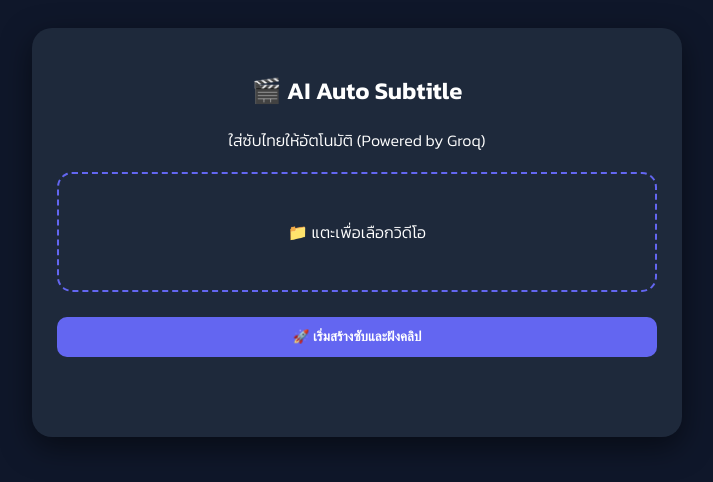
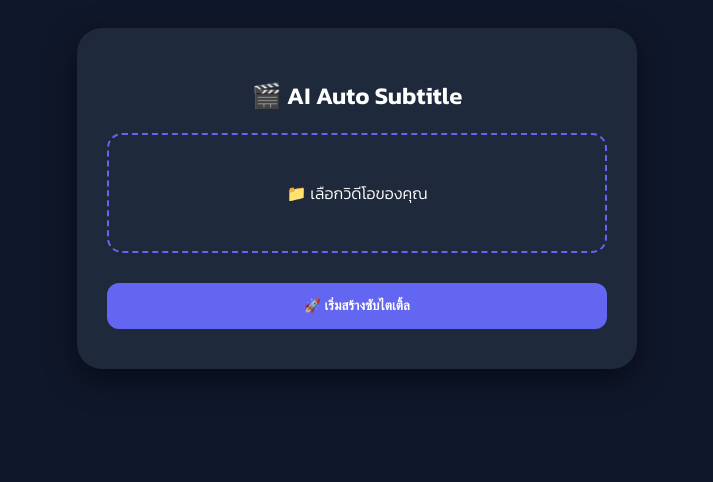
Before and after one commit to chxngth369-lang/Subtitle, a plain HTML site: page index.html in a window 1280 px wide. Shown: the whole page, without its empty margins (283-996 px from the left). Drawn offline with Linux system fonts and the light colour scheme.

Commit message:
Rename title and update layout styles in index.html

```diff
--- a/index.html
+++ b/index.html
@@ -3,79 +3,59 @@
 <head>
     <meta charset="UTF-8">
     <meta name="viewport" content="width=device-width, initial-scale=1.0">
-    <title>AI Video Master</title>
+    <title>AI Subtitle Pro</title>
     <link href="https://fonts.googleapis.com/css2?family=Kanit:wght@300;600&display=swap" rel="stylesheet">
     <style>
-        body { font-family: 'Kanit', sans-serif; background: #0f172a; color: white; display: flex; flex-direction: column; align-items: center; padding: 20px; }
-        .container { max-width: 600px; width: 100%; background: #1e293b; padding: 25px; border-radius: 20px; box-shadow: 0 10px 30px rgba(0,0,0,0.5); text-align: center; }
-        .upload-box { border: 2px dashed #6366f1; padding: 30px; border-radius: 15px; margin: 20px 0; cursor: pointer; }
-        .btn { background: #6366f1; color: white; border: none; padding: 12px 25px; border-radius: 10px; font-weight: bold; cursor: pointer; width: 100%; margin: 5px 0; }
+        body { font-family: 'Kanit', sans-serif; background: #0f172a; color: white; display: flex; justify-content: center; padding: 20px; }
+        .card { max-width: 500px; width: 100%; background: #1e293b; padding: 30px; border-radius: 25px; text-align: center; box-shadow: 0 10px 30px rgba(0,0,0,0.5); }
+        .upload-area { border: 2px dashed #6366f1; padding: 30px; border-radius: 15px; margin: 20px 0; cursor: pointer; }
+        .btn { background: #6366f1; color: white; border: none; padding: 15px; border-radius: 12px; width: 100%; font-weight: bold; cursor: pointer; margin-top: 10px; }
         .btn-download { background: #22c55e; display: none; }
-        #videoPlayer { width: 100%; border-radius: 10px; margin-top: 20px; display: none; }
-        #subtitleOverlay { font-size: 24px; color: #fbbf24; font-weight: bold; margin-top: 10px; min-height: 40px; text-shadow: 2px 2px 4px #000; }
-        .loader { display: none; margin: 20px 0; color: #6366f1; }
+        #videoPlayer { width: 100%; border-radius: 12px; margin-top: 20px; display: none; }
+        #subText { font-size: 22px; color: #fbbf24; margin-top: 10px; font-weight: bold; text-shadow: 2px 2px 4px #000; }
+        .loading { display: none; color: #6366f1; margin: 20px 0; }
     </style>
 </head>
 <body>
-
-<div class="container">
+    <div class="card">
         <h2>🎬 AI Auto Subtitle</h2>
-    <p>ใส่ซับไทยให้อัตโนมัติ (Powered by Groq)</p>
-
-    <div class="upload-box" onclick="document.getElementById('videoFile').click()">
-        <p id="fileLabel">📁 แตะเพื่อเลือกวิดีโอ</p>
-        <input type="file" id="videoFile" hidden accept="video/*" onchange="document.getElementById('fileLabel').innerText = this.files[0].name">
+        <div class="upload-area" onclick="document.getElementById('fileInput').click()">
+            <p id="fileName">📁 เลือกวิดีโอของคุณ</p>
+            <input type="file" id="fileInput" hidden accept="video/*" onchange="document.getElementById('fileName').innerText = this.files[0].name">
         </div>
-
-    <button class="btn" id="startBtn" onclick="processVideo()">🚀 เริ่มสร้างซับและฝังคลิป</button>
-    <div class="loader" id="loader">กำลังประมวลผล... (กรุณารอประมาณ 30-60 วินาที)</div>
-
-    <a href="/download" id="dlLink" style="text-decoration: none;">
-        <button class="btn btn-download" id="dlBtn">✅ ดาวน์โหลดวิดีโอพร้อมซับ</button>
-    </a>
-
+        <button class="btn" id="runBtn" onclick="start()">🚀 เริ่มสร้างซับไตเติ้ล</button>
+        <div class="loading" id="loader">🔄 กำลังประมวลผล... ห้ามปิดหน้าจอนะ</div>
+        <a href="/download" id="dlLink"><button class="btn btn-download" id="dlBtn">✅ ดาวน์โหลดวิดีโอ (ซับติดถาวร)</button></a>
         <video id="videoPlayer" controls></video>
-    <div id="subtitleOverlay"></div>
+        <div id="subText"></div>
     </div>
 
     <script>
-    let segments = [];
-    async function processVideo() {
-        const fileInput = document.getElementById('videoFile');
-        if (fileInput.files.length === 0) return alert("เลือกไฟล์ก่อนนะ!");
+        let subs = [];
+        async function start() {
+            const file = document.getElementById('fileInput').files[0];
+            if (!file) return alert("เลือกไฟล์ก่อนครับ");
+            const fd = new FormData(); fd.append('video', file);
 
-        const formData = new FormData();
-        formData.append('video', fileInput.files[0]);
-
-        // UI Changes
-        document.getElementById('startBtn').disabled = true;
+            document.getElementById('runBtn').style.display = 'none';
             document.getElementById('loader').style.display = 'block';
-        document.getElementById('dlBtn').style.display = 'none';
 
             try {
-            const res = await fetch('/transcribe', { method: 'POST', body: formData });
+                const res = await fetch('/transcribe', { method: 'POST', body: fd });
                 const data = await res.json();
-
                 if (data.success) {
-                segments = data.segments;
-                const videoURL = URL.createObjectURL(fileInput.files[0]);
-                const player = document.getElementById('videoPlayer');
-                player.src = videoURL;
-                player.style.display = 'block';
+                    subs = data.segments;
+                    document.getElementById('videoPlayer').src = URL.createObjectURL(file);
+                    document.getElementById('videoPlayer').style.display = 'block';
                     document.getElementById('dlBtn').style.display = 'block';
-
-                // Sync Subtitle on screen
-                player.ontimeupdate = () => {
-                    const current = player.currentTime;
-                    const active = segments.find(s => current >= s.start && current <= s.end);
-                    document.getElementById('subtitleOverlay').innerText = active ? active.text : "";
+                    document.getElementById('videoPlayer').ontimeupdate = function() {
+                        const now = this.currentTime;
+                        const active = subs.find(s => now >= s.start && now <= s.end);
+                        document.getElementById('subText').innerText = active ? active.text : "";
                     };
                 }
-        } catch (e) { alert("Error! ลองเช็คใน Terminal นะ"); }
-        finally {
-            document.getElementById('startBtn').disabled = false;
-            document.getElementById('loader').style.display = 'none';
-        }
+            } catch (e) { alert("เกิดข้อผิดพลาด!"); }
+            finally { document.getElementById('loader').style.display = 'none'; }
         }
     </script>
 </body>
```
Lines whose indentation alone changed are shown as unchanged.
